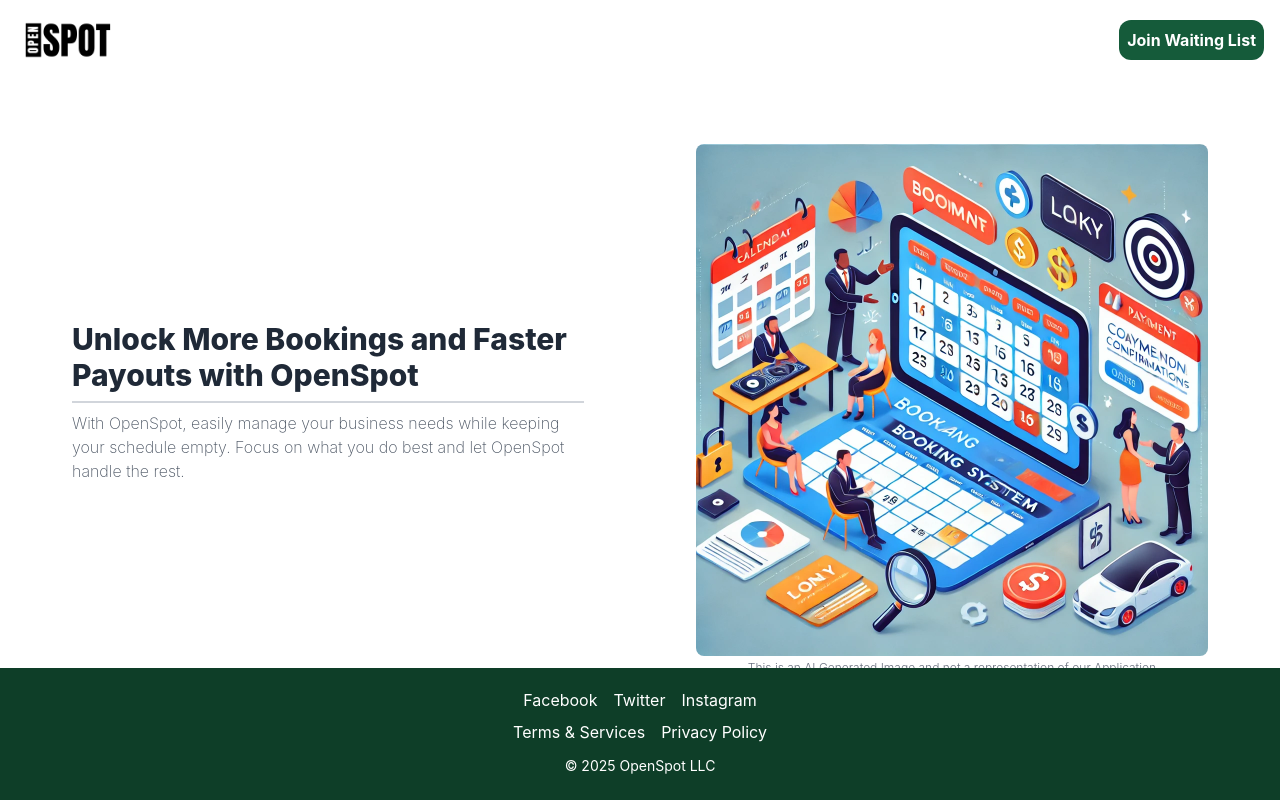
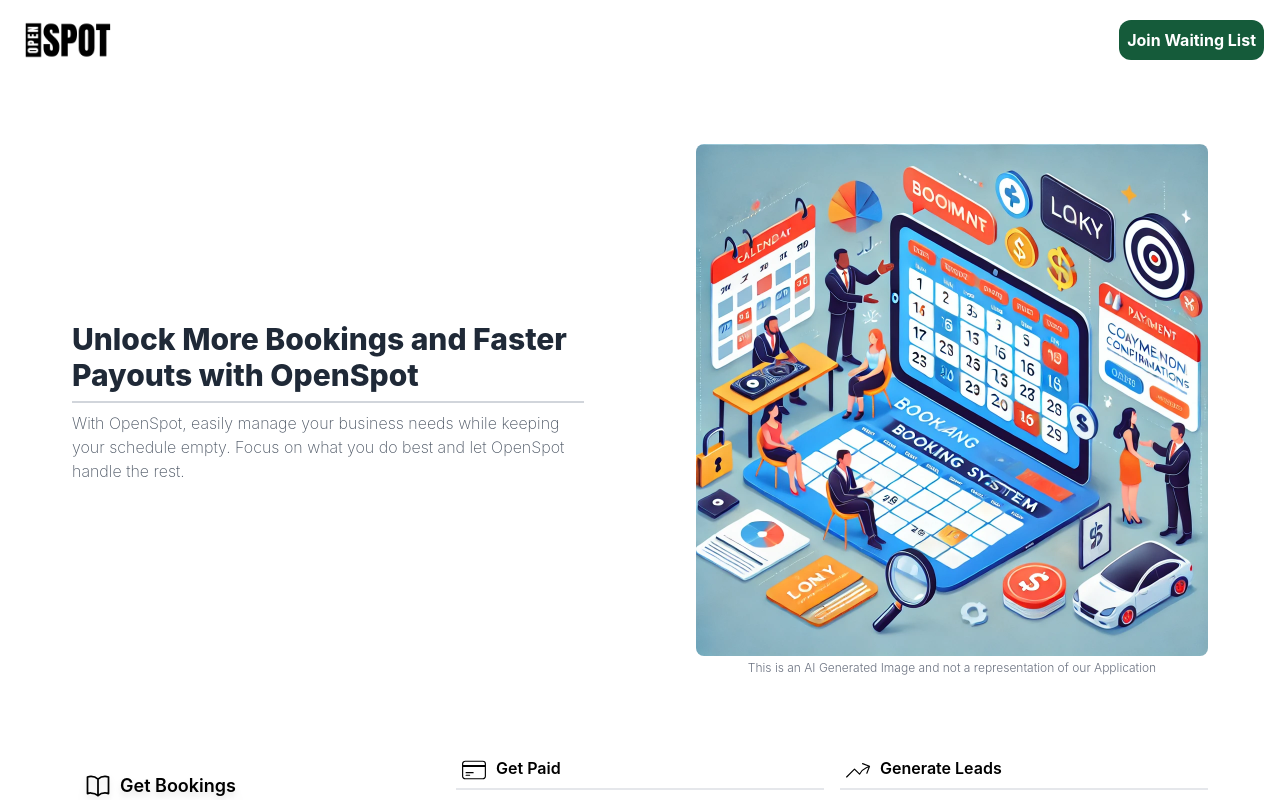
Before and after one commit to SpectrumSftwr/OpenSpot, a React (Create React App) app: page / in a window 1280 px wide. Shown: the top 800 px of the page. Built offline with nearby package versions, Linux system fonts and the light colour scheme; no server answers.

Commit message:
Fixed Landing Page Footer Location

```diff
--- a/src/components/footer.tsx
+++ b/src/components/footer.tsx
@@ -3,7 +3,8 @@
 // Footer Component
 export const Footer = () => {
   return (
-    <div className="sticky md:absolute lg:absolute bottom-0 w-full flex flex-col items-center justify-center p-5 bg-brand-800 text-white text-center mt-12">
+    <div className="sticky bottom-0 w-full flex flex-col items-center justify-center p-5 bg-brand-800
+      text-white text-center mt-12">
       <div className="mb-2">
         <a href="https://facebook.com" target="_blank" rel="noopener noreferrer" className="hover:underline mx-2">Facebook</a>
         <a href="https://twitter.com" target="_blank" rel="noopener noreferrer" className="hover:underline mx-2">Twitter</a>
--- a/src/routes/index.tsx
+++ b/src/routes/index.tsx
@@ -35,7 +35,7 @@
     window.location.href = url;
   }
   return (
-    <div className="flex flex-col justify-center items-center m-4 text-start">
+    <div className="flex flex-col justify-center items-center m-4 text-start min-h-[calc(100vh-25px)]">
       <div className="mr-2 ml-2 flex flex-col md:flex-row lg:flex-row justify-around w-full items-center">
         <div className="flex flex-col max-w-lg mt-4">
           <div className="text-3xl text-gray-800 font-extrabold border-b-2 border-gray-300 pb-2">
```
